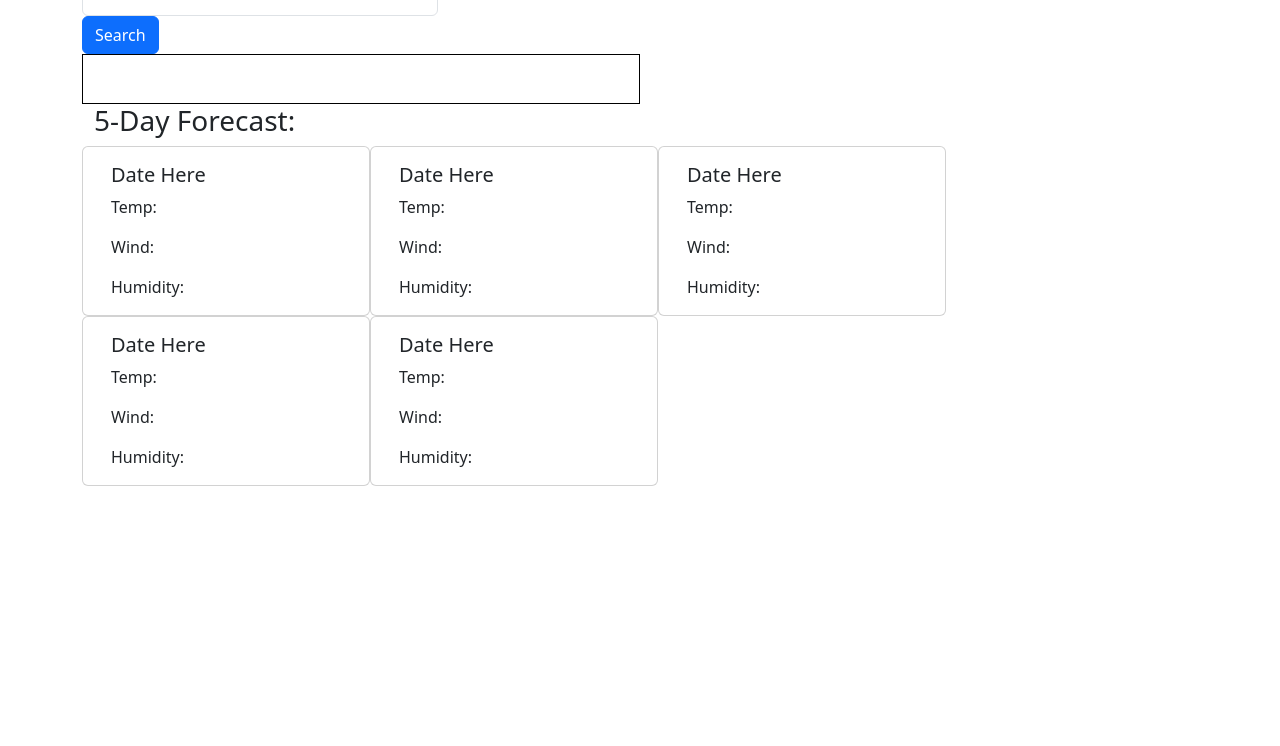
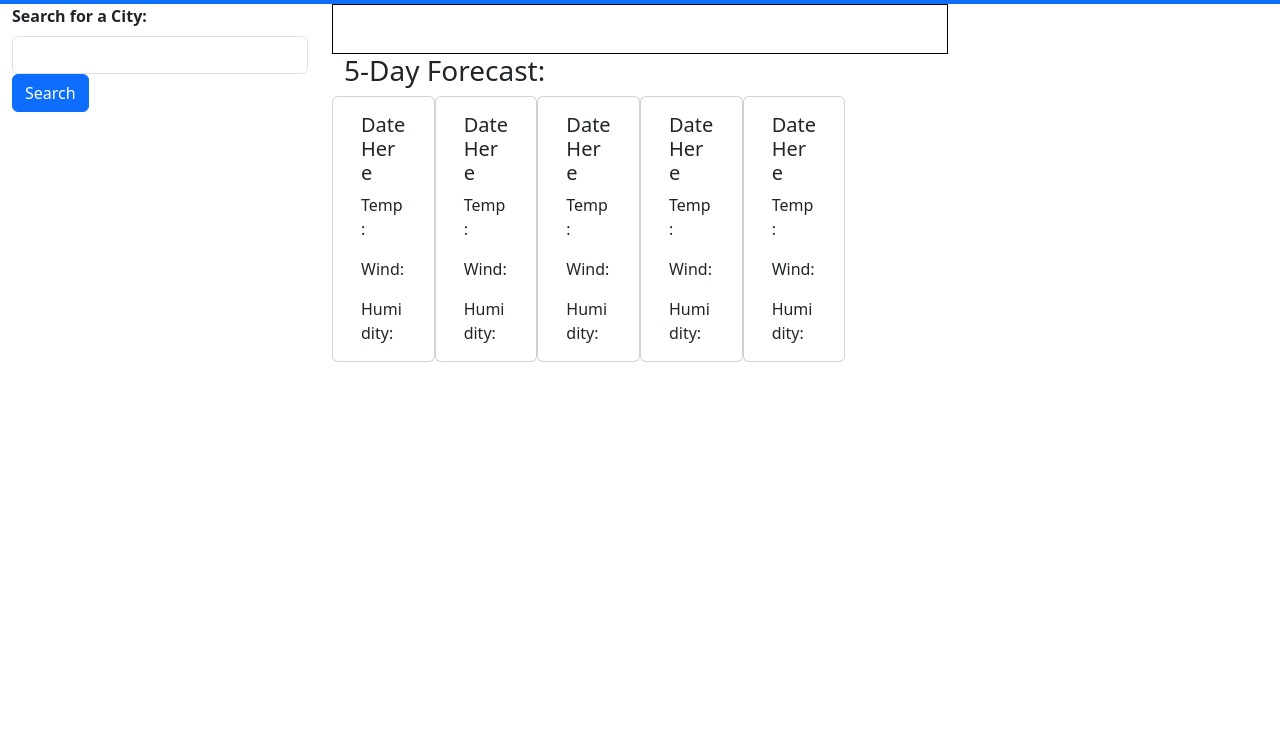
Before and after one commit to halversonm/weather-forecast-dashboard, a plain HTML site: page index.html in a window 1280 px wide. Shown: the part 54-800 px from the top of the page. Drawn offline with nearby package versions, Linux system fonts and the light colour scheme.

Commit message:
worked on formatting more

```diff
--- a/assets/js/script.js
+++ b/assets/js/script.js
@@ -9,6 +9,11 @@ var card = document.querySelectorAll(".card")
 var forecastTemp = document.querySelectorAll(".forecastTemp")
 var forecastWind = document.querySelectorAll(".forecastWind")
 var forecastHumidity = document.querySelectorAll(".forecastHumidity")
+var dayPlusOne = document.getElementById("dayPlusOne")
+var dayPlusTwo = document.getElementById("dayPlusTwo")
+var dayPlusThree = document.getElementById("dayPlusThree")
+var dayPlusFour = document.getElementById("dayPlusFour")
+var dayPlusFive = document.getElementById("dayPlusFive")
 
 // on click on searchBtn we want to grab thae value of what the user typed in, and fetch fetchCurrent()
 searchBtn.addEventListener("click", function () {
@@ -47,6 +52,9 @@ function fetchForecast(city) {
         })
         .then(function (data) {
             console.log(data)
+            var gmt = new Date()
+            var day = gmt.getDate()
+            console.log(day)
                 forecastTemp[0].innerHTML = "Temp: " + data.list[7].main.temp + " &#176F"
                 forecastTemp[1].innerHTML = "Temp: " + data.list[15].main.temp + " &#176F"
                 forecastTemp[2].innerHTML = "Temp: " + data.list[23].main.temp + " &#176F"
--- a/index.html
+++ b/index.html
@@ -8,78 +8,79 @@
     <link href="https://cdn.jsdelivr.net/npm/bootstrap@5.3.0/dist/css/bootstrap.min.css" rel="stylesheet" integrity="sha384-9ndCyUaIbzAi2FUVXJi0CjmCapSmO7SnpJef0486qhLnuZ2cdeRhO02iuK6FUUVM" crossorigin="anonymous">
 </head>
 <body>
+    <nav class="navbar bg-primary bg-gradient">
+        <div class="container-fluid justify-content-end">
+            <span class="navbar-brand h1 text-white">Weather Dashboard</span>
+        </div>
+    </nav>
     <!-- -- Step 1 -- -->
     <!-- Input form with search button -->
-    <div class="container">
+    <div class="container-fluid">
         <div class="row">
-            <div class="col-4">
+            <div class="col-3">
                 <label for="searchInput" class="form-label"><strong>Search for a City:</strong></label>
                 <input type="text" class="form-control searchInput">
                 <button type="submit" class="btn btn-primary searchBtn">Search</button>
             </div>
-        </div>
-
             <!-- Step 1.5 -->
             <!-- See JavaScript -->
 
             <!-- Step 2 -->
             <!-- Create an area to display today's forecast-->
-    <div class="container m-0">
-        <div class="row">
-            <section class="border border-black col-6">
+            <div class="col-6">
+                <section class="border border-black">
                     <h2 id="cityValue"></h2>
-                <img id="currentIcon"/>
+                    <img id="currentIcon" />
                     <p id="temp"></p>
                     <p id="wind-speed"></p>
                     <p id="humidity"></p>
                 </section>
-        </div>
-    </div>
+
                 <!-- Step 3 -->
                 <!-- Create an area to display 5-day forecase -->
                 <!-- (grab cards from bootstrap for each forecast day) -->
-        <div class="container m-0">
+                <div class="container">
                     <section class="row">
                         <h3>5-Day Forecast:</h3>
-                <div class="card col-2" style="width: 18rem;">
+                        <div class="card col-2">
                             <div class="card-body">
-                    <h5 class="card-title forecastDate">Date Here</h5>
+                                <h5 class="card-title forecastDate" id="dayPlusOne">Date Here</h5>
                                 <p class="card-text forecastTemp">Temp:</p>
                                 <p class="card-text forecastWind">Wind:</p>
                                 <p class="card-text forecastHumidity">Humidity:</p>
                             </div>
                         </div>
 
-                <div class="card col-2" style="width: 18rem;">
+                        <div class="card col-2">
                             <div class="card-body">
-                    <h5 class="card-title forecastDate">Date Here</h5>
+                                <h5 class="card-title forecastDate" id="dayPlusTwo">Date Here</h5>
                                 <p class="card-text forecastTemp">Temp:</p>
                                 <p class="card-text forecastWind">Wind:</p>
                                 <p class="card-text forecastHumidity">Humidity:</p>
                             </div>
                         </div>
 
-                <div class="card col-2" style="width: 18rem;">
+                        <div class="card col-2">
                             <div class="card-body">
-                    <h5 class="card-title forecastDate">Date Here</h5>
+                                <h5 class="card-title forecastDate" id="dayPlusThree">Date Here</h5>
                                 <p class="card-text forecastTemp">Temp:</p>
                                 <p class="card-text forecastWind">Wind:</p>
                                 <p class="card-text forecastHumidity">Humidity:</p>
                             </div>
                         </div>
 
-                <div class="card col-2" style="width: 18rem;">
+                        <div class="card col-2">
                             <div class="card-body">
-                    <h5 class="card-title forecastDate">Date Here</h5>
+                                <h5 class="card-title forecastDate" id="dayPlusFour">Date Here</h5>
                                 <p class="card-text forecastTemp">Temp:</p>
                                 <p class="card-text forecastWind">Wind:</p>
                                 <p class="card-text forecastHumidity">Humidity:</p>
                             </div>
                         </div>
 
-                <div class="card col-2" style="width: 18rem;">
+                        <div class="card col-2">
                             <div class="card-body">
-                    <h5 class="card-title forecastDate">Date Here</h5>
+                                <h5 class="card-title forecastDate" id="dayPlusFive">Date Here</h5>
                                 <p class="card-text forecastTemp">Temp:</p>
                                 <p class="card-text forecastWind">Wind:</p>
                                 <p class="card-text forecastHumidity">Humidity:</p>
@@ -88,10 +89,15 @@
                     </section>
                 </div>
             </div>
+            <!-- Closes parent row-->
+        </div>
+        <!-- Closes parent container-->
+    </div>
     <!-- Step 4 -->
     <!-- Local storage to store past searches -->
-    <script src="https://cdn.jsdelivr.net/npm/bootstrap@5.3.0/dist/js/bootstrap.bundle.min.js" integrity="sha384-geWF76RCwLtnZ8qwWowPQNguL3RmwHVBC9FhGdlKrxdiJJigb/j/68SIy3Te4Bkz" crossorigin="anonymous"></script>
+    <script src="https://cdn.jsdelivr.net/npm/bootstrap@5.3.0/dist/js/bootstrap.bundle.min.js"
+        integrity="sha384-geWF76RCwLtnZ8qwWowPQNguL3RmwHVBC9FhGdlKrxdiJJigb/j/68SIy3Te4Bkz"
+        crossorigin="anonymous"></script>
     <script src="./assets/js/script.js"></script>
 </body>
-</body>
 </html>
```
Lines whose indentation alone changed are shown as unchanged.
